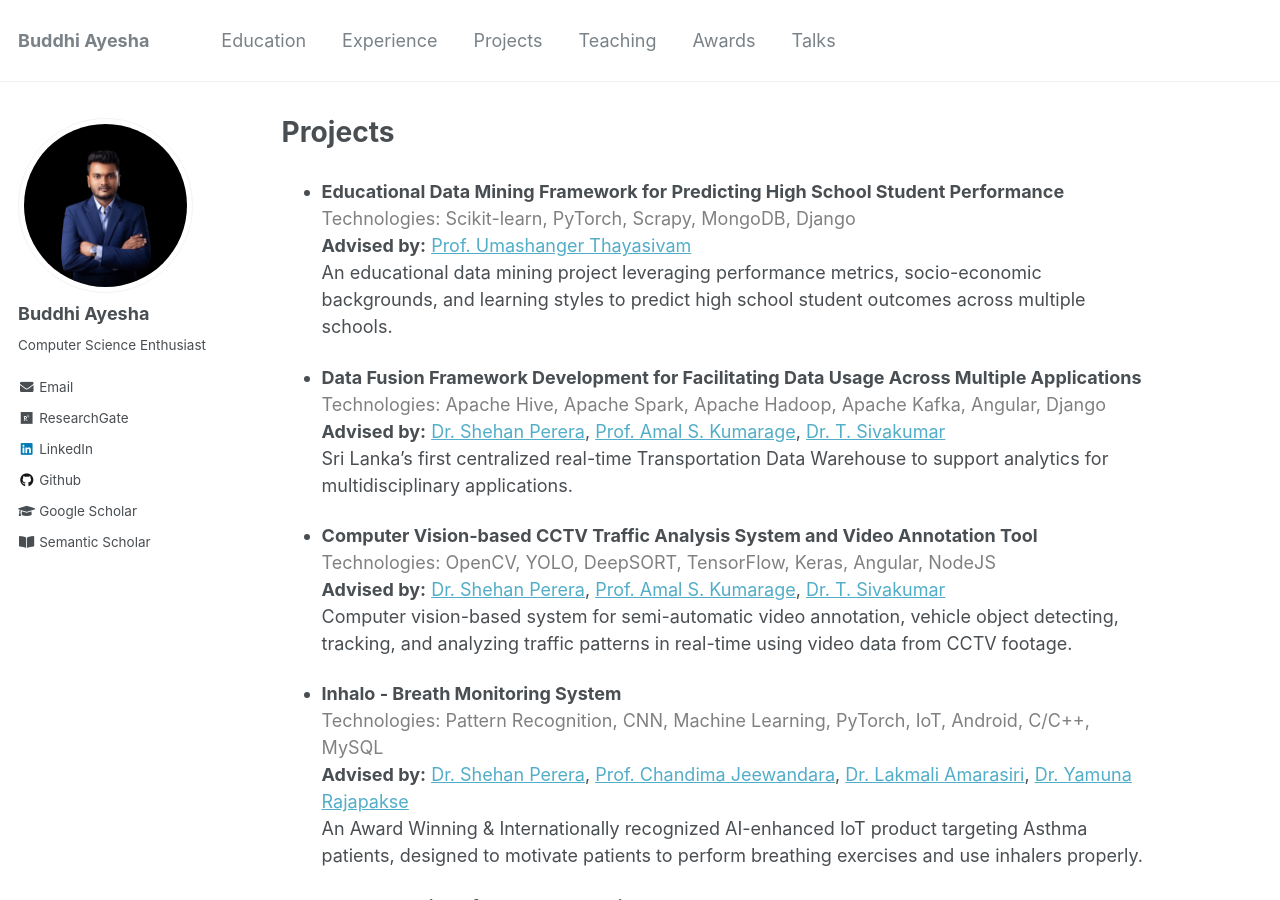
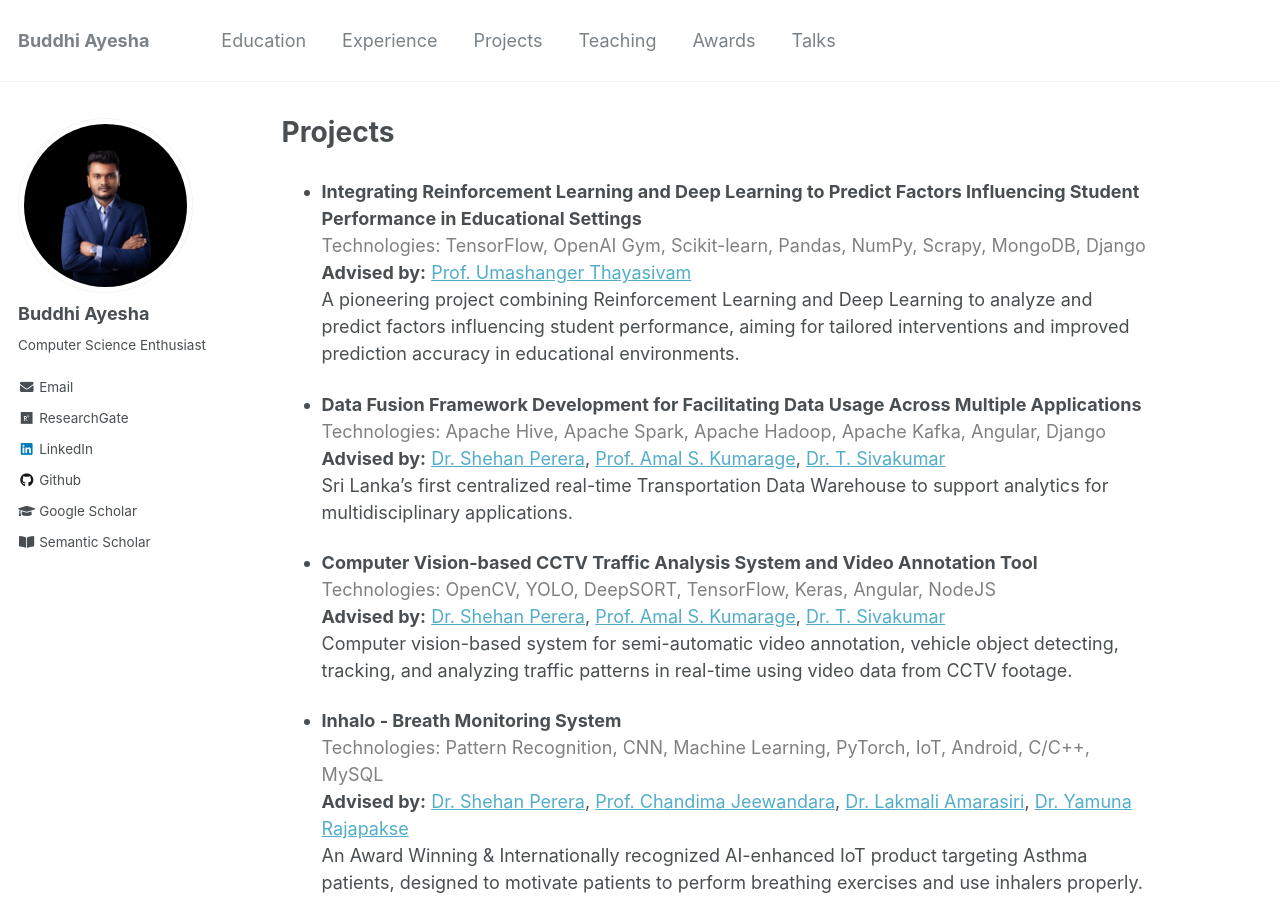
Before and after one commit to buddhiayesha2015/buddhiayesha2015.github.io, a Jekyll site: the page built from _pages/projects.md, in a window 1280 px wide and 900 px high. Built offline with Jekyll 4.4.1, drawn with Linux system fonts in a browser that asks for light colours.

Commit message:
Update projects

```diff
--- a/_pages/projects.md
+++ b/_pages/projects.md
@@ -4,10 +4,10 @@ title: "Projects"
 author_profile: true
 ---
 
-* **Educational Data Mining Framework for Predicting High School Student Performance**
-  <span style="color:gray;">Technologies: Scikit-learn, PyTorch, Scrapy, MongoDB, Django</span>
+* **Integrating Reinforcement Learning and Deep Learning to Predict Factors Influencing Student Performance in Educational Settings**
+  <span style="color:gray;">Technologies: TensorFlow, OpenAI Gym, Scikit-learn, Pandas, NumPy, Scrapy, MongoDB, Django</span>
   **Advised by:** [Prof. Umashanger Thayasivam](https://csm.rowan.edu/departments/math/facultystaff/math_full_part/thayasivam.html)
-  An educational data mining project leveraging performance metrics, socio-economic backgrounds, and learning styles to predict high school student outcomes across multiple schools.
+  A pioneering project combining Reinforcement Learning and Deep Learning to analyze and predict factors influencing student performance, aiming for tailored interventions and improved prediction accuracy in educational environments.
 
 * **Data Fusion Framework Development for Facilitating Data Usage Across Multiple Applications**
   <span style="color:gray;">Technologies: Apache Hive, Apache Spark, Apache Hadoop, Apache Kafka, Angular, Django</span>
```
